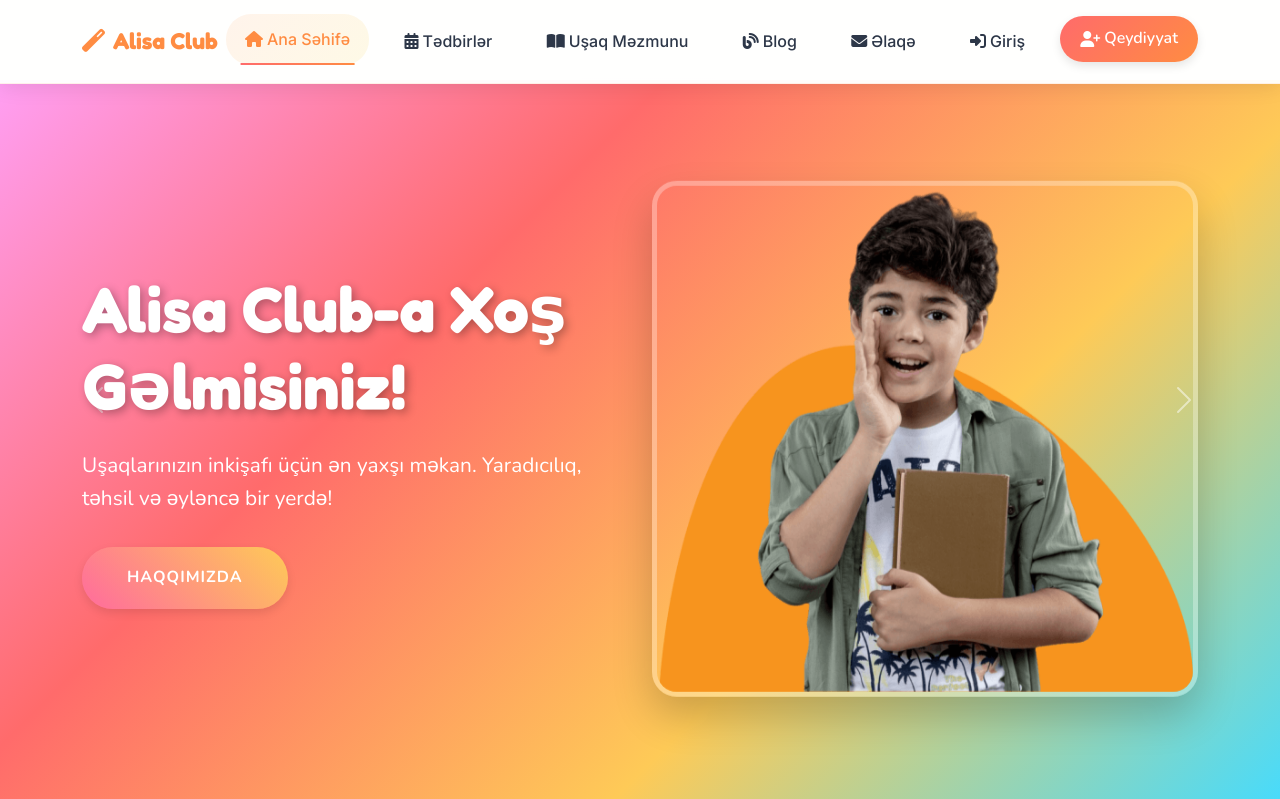
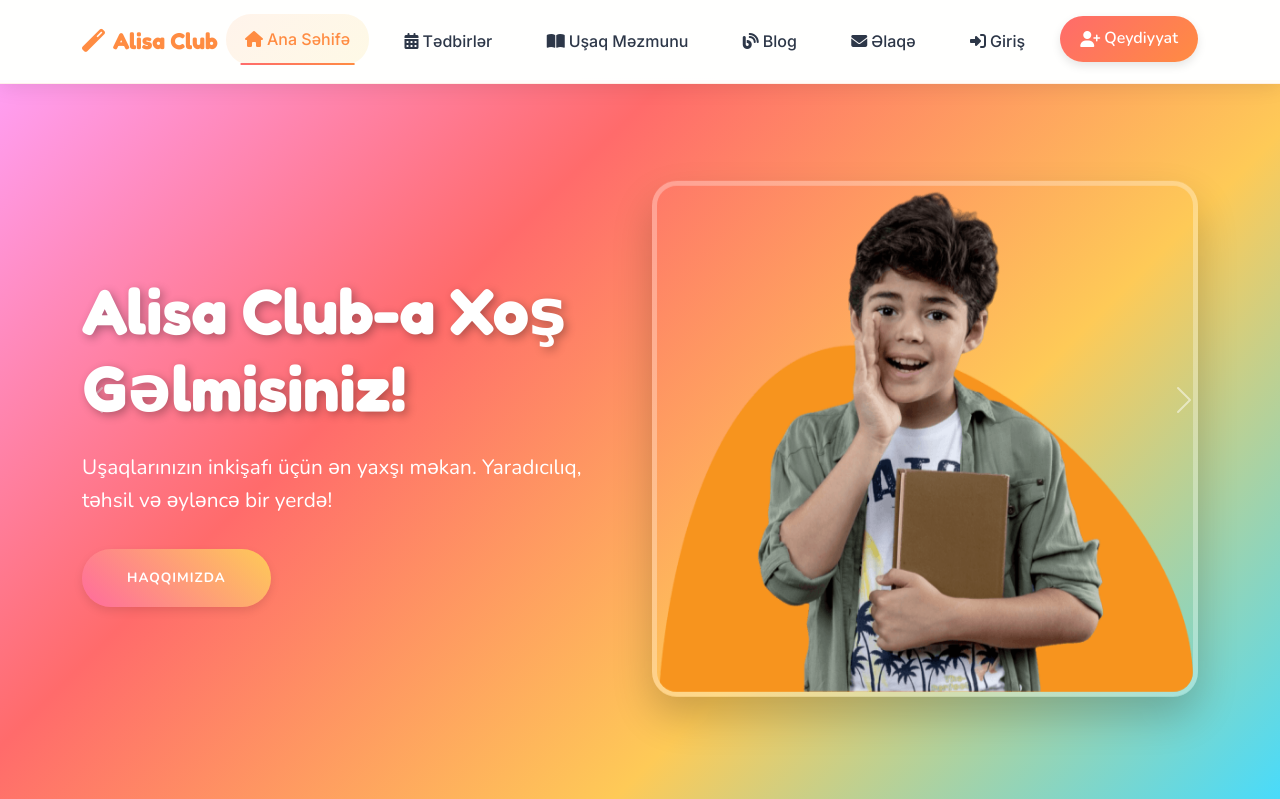
Before and after one commit to ElnurAliyev07/alisaclub, a Django app: page / in a window 1280 px wide. Shown: the top 799 px of the page. Run offline with Django 4.2, Linux system fonts and the light colour scheme; data that the repository does not hold is empty.

Commit message:
Update home.html

```diff
--- a/templates/core/home.html
+++ b/templates/core/home.html
@@ -98,7 +98,7 @@
         border: none;
         padding: 18px 45px;
         font-family: 'Nunito', sans-serif;
-        font-size: 1rem;
+        font-size: 0.84rem;
         font-weight: 700;
         border-radius: 50px;
         color: white;
```
